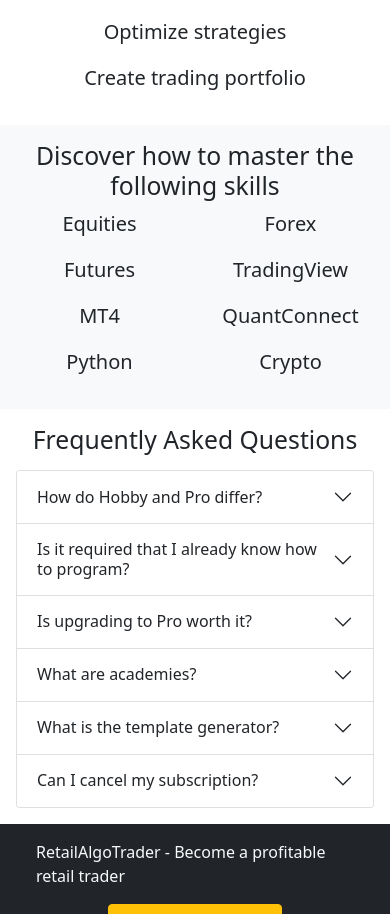
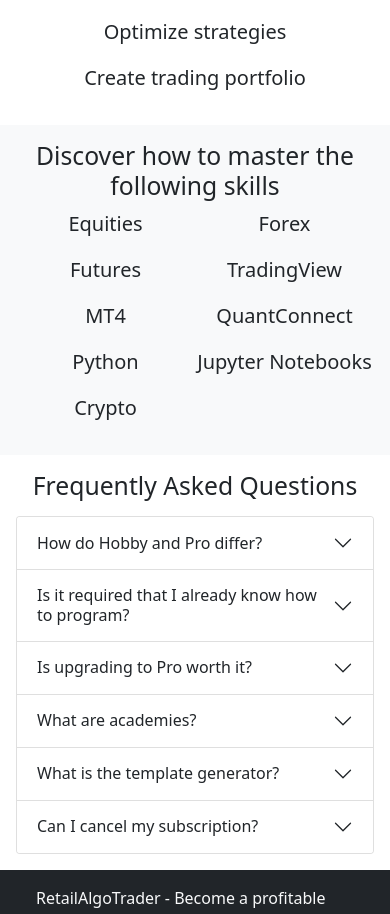
Before and after one commit to alveraboquet/RetailAlgoTrader, a Next.js app: page /pricing in a window 390 px wide. Shown: the part 865-1779 px from the top of the page. Built offline with nearby package versions, Linux system fonts and the light colour scheme.

Commit message:
Refactor to flex

```diff
--- a/components/pricing/pricingText.tsx
+++ b/components/pricing/pricingText.tsx
@@ -25,73 +25,34 @@ const PricingText = () => {
           </div>
         </div>
       </section>
-      <section className="bg-light p-3 text-center d-none d-md-block">
+      <section className="bg-light p-3 text-center">
         <h2>Discover how to master the following skills</h2>
-        <div className="row">
-          <div className="col-4">
+        <div className="d-flex flex-wrap">
+          <div className="col-6 col-md-4">
             <p>Equities</p>
           </div>
-          <div className="col-4">
+          <div className="col-6 col-md-4">
             <p>Forex</p>
           </div>
-          <div className="col-4">
+          <div className="col-6 col-md-4">
             <p>Futures</p>
           </div>
-        </div>
-        <div className="row">
-          <div className="col-4">
+          <div className="col-6 col-md-4">
             <p>TradingView</p>
           </div>
-          <div className="col-4">
+          <div className="col-6 col-md-4">
             <p>MT4</p>
           </div>
-          <div className="col-4">
+          <div className="col-6 col-md-4">
             <p>QuantConnect</p>
           </div>
-        </div>
-        <div className="row">
-          <div className="col-4">
+          <div className="col-6 col-md-4">
             <p>Python</p>
           </div>
-          <div className="col-4">
+          <div className="col-6 col-md-4">
             <p>Jupyter Notebooks</p>
           </div>
-          <div className="col-4">
-            <p>Crypto</p>
-          </div>
-        </div>
-      </section>
-      <section className="bg-light p-3 text-center d-md-none">
-        <h2>Discover how to master the following skills</h2>
-        <div className="row">
-          <div className="col-6">
-            <p>Equities</p>
-          </div>
-          <div className="col-6">
-            <p>Forex</p>
-          </div>
-        </div>
-        <div className="row">
-          <div className="col-6">
-            <p>Futures</p>
-          </div>
-          <div className="col-6">
-            <p>TradingView</p>
-          </div>
-        </div>
-        <div className="row">
-          <div className="col-6">
-            <p>MT4</p>
-          </div>
-          <div className="col-6">
-            <p>QuantConnect</p>
-          </div>
-        </div>
-        <div className="row">
-          <div className="col-6">
-            <p>Python</p>
-          </div>
-          <div className="col-6">
+          <div className="col-6 col-md-4">
             <p>Crypto</p>
           </div>
         </div>
```
